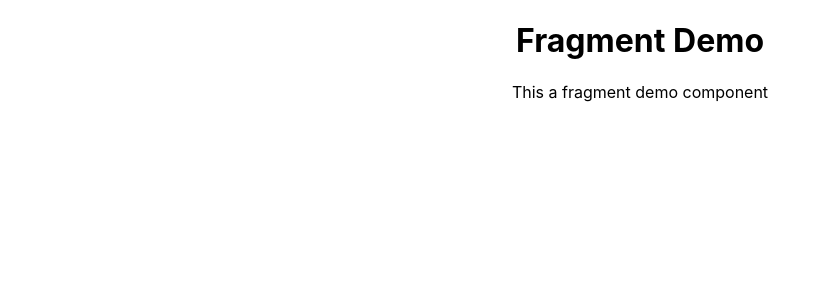
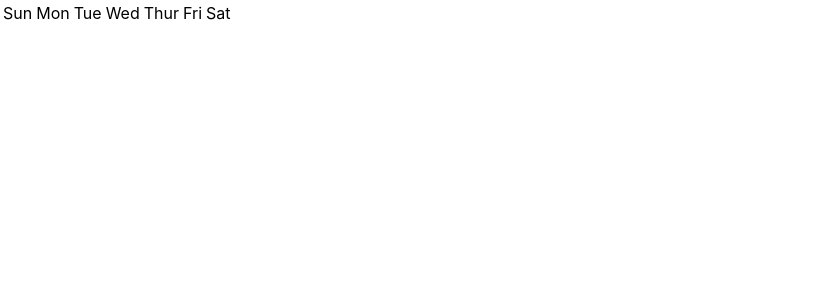
Before and after one commit to lyonsouma/React-Projects, a React (Create React App) app: page / in a window 1280 px wide. Shown: the top 300 px of the page, without its empty margins (0-827 px from the left). Built offline with nearby package versions, Linux system fonts and the light colour scheme.

Commit message:
Fragments in Tables

```diff
--- a/src/App.js
+++ b/src/App.js
@@ -14,14 +14,16 @@ import './App.css';
 // import NameLists from './components/NameList';
 // import Style from './components/Style';
 // import Inline from './components/Inline';
-import Fragment from './components/ReactDemo';
+// import Fragment from './components/ReactDemo';
 import './appStyle.css'
 // import Form from './components/Form';
 // import Style from './components/Style';
+import Table from './components/Table';
 function App() {
   return (
     <div className="App">
-    <Fragment/>
+      <Table />
+    {/* <Fragment/> */}
       {/* <Form /> */}
       {/* <h1 className='error'>Error</h1>
       <h1 className={Style.success}>Success</h1> */}
--- /dev/null
+++ b/src/components/Column.js
@@ -0,0 +1,16 @@
+import React from "react";
+
+function Column(){
+    return(
+     <React.Fragment>
+        <td>Sun</td>
+        <td>Mon</td>
+        <td>Tue</td>
+        <td>Wed</td>
+        <td>Thur</td>
+        <td>Fri</td>
+        <td>Sat</td>
+     </React.Fragment>
+    )
+}
+export default Column;
--- /dev/null
+++ b/src/components/Table.js
@@ -0,0 +1,15 @@
+import React from 'react'
+import Column from './Column';
+
+function Table(){
+    return(
+         <table>
+            <tbody>
+                <tr>
+                    <Column />
+                </tr>
+            </tbody>
+         </table>
+    )
+}
+export default Table;
```
